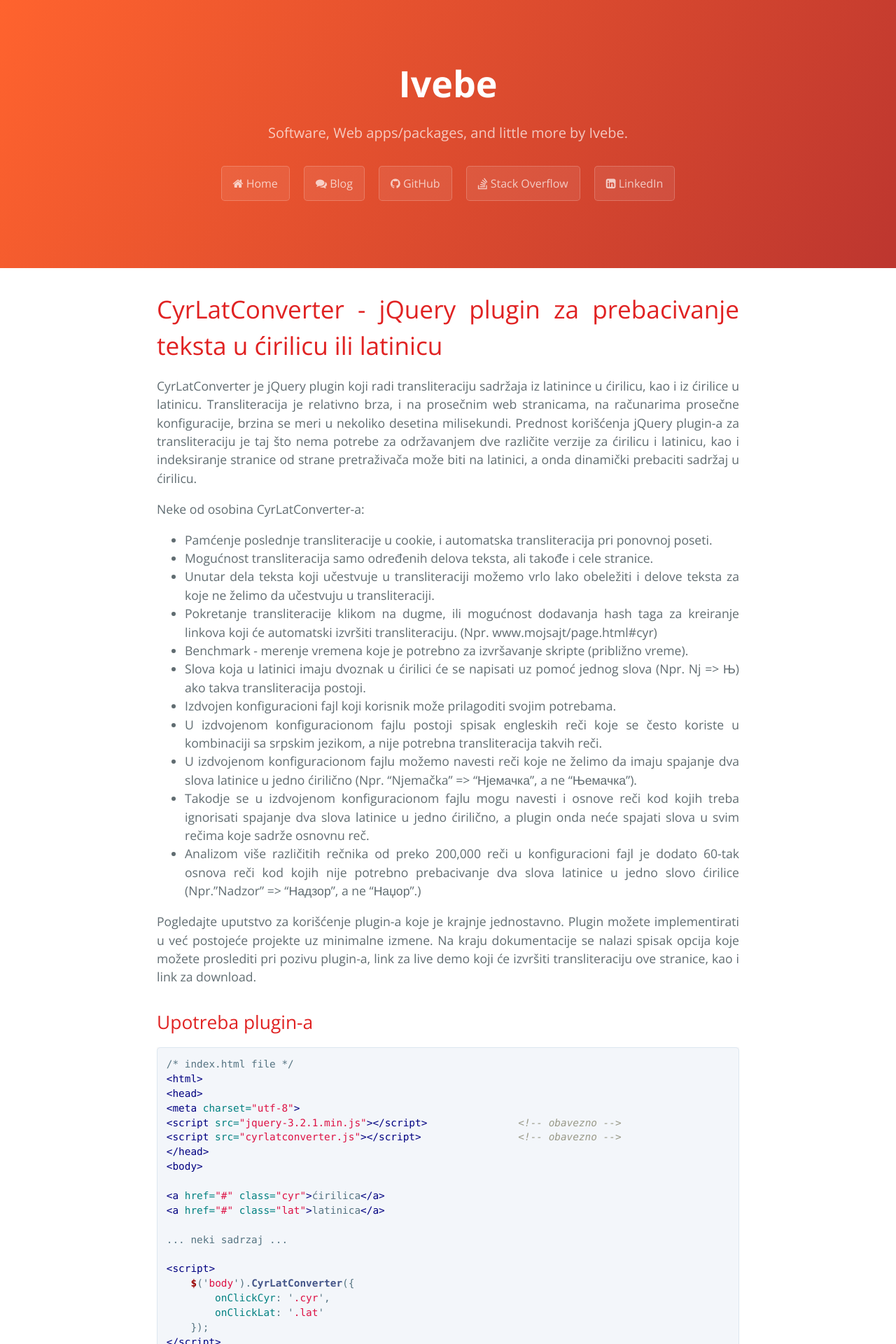
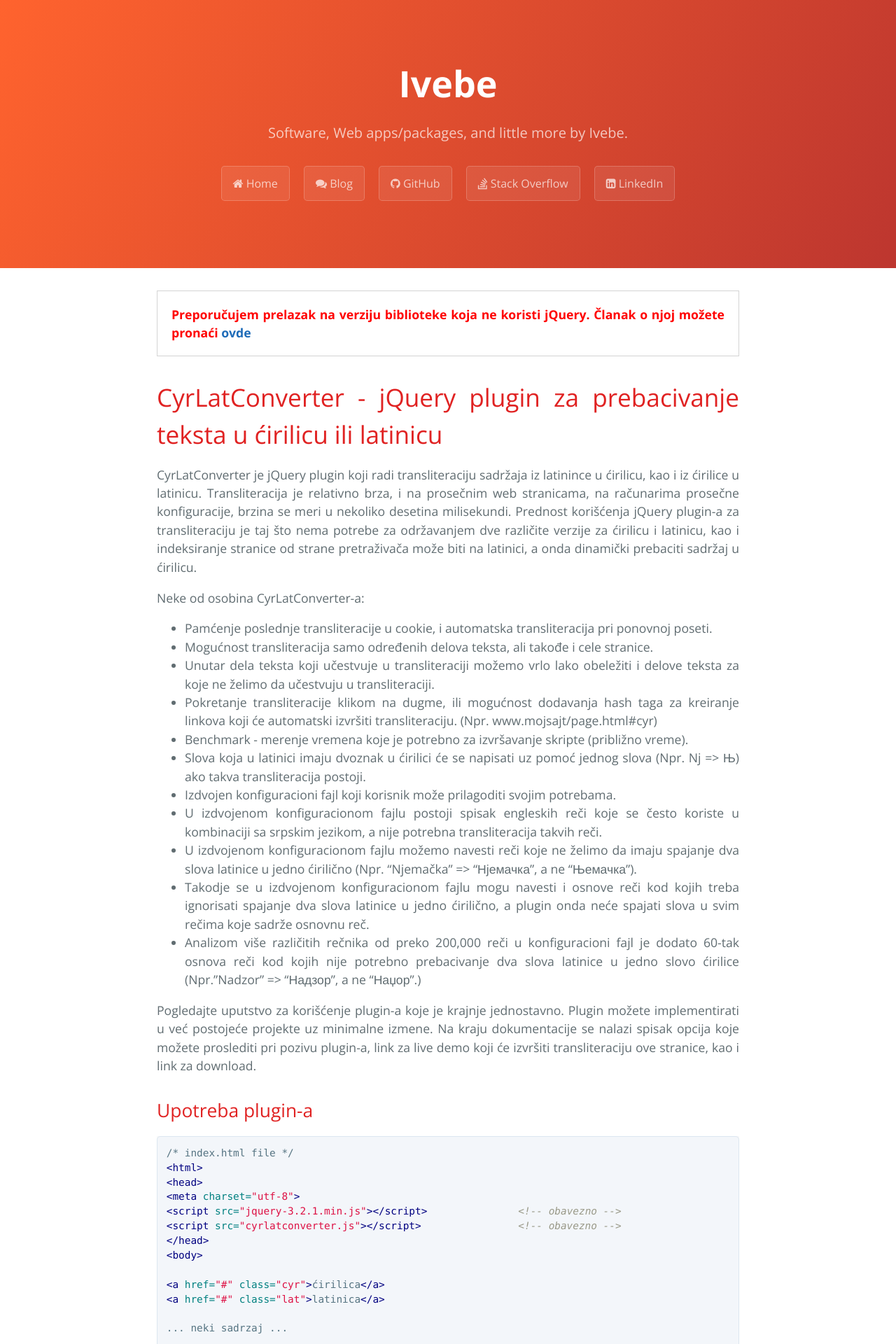
Before and after one commit to ivebe/ivebe.github.io, a Jekyll site: the page built from _posts/2017-11-23-cyrillic-to-latin-and-latin-to-cyrillic-jquery-plugin.md, in a window 1280 px wide. Shown: the top 1920 px of the page at 70% size. Built offline with Jekyll 4.4.1, drawn with Linux system fonts in a browser that asks for light colours; comment, search, counter and statistics services are not loaded.

Commit message:
alert added

```diff
--- a/_posts/2017-11-23-cyrillic-to-latin-and-latin-to-cyrillic-jquery-plugin.md
+++ b/_posts/2017-11-23-cyrillic-to-latin-and-latin-to-cyrillic-jquery-plugin.md
@@ -6,6 +6,8 @@ description: CyrLatConverter je plugin za jQuery koji radi preslovljavanje iz ć
 category: RS, Intermediate, jQuery
 comments: true
 ---
+
+<div class="alert">Preporučujem prelazak na verziju biblioteke koja ne koristi jQuery. Članak o njoj možete pronaći <a href="https://ivebe.com/blog/cyrillic-to-latin-and-latin-to-cyrillic-javascript-library.html">ovde</a></div>
 
 # CyrLatConverter - jQuery plugin za prebacivanje teksta u ćirilicu ili latinicu
 
--- a/_sass/custom.scss
+++ b/_sass/custom.scss
@@ -161,3 +161,10 @@ a:hover{
 body{
   text-align: justify;
 }
+
+.alert{
+  padding: 20px;
+  border: 1px solid lightgray;
+  color: red;
+  font-weight: bold;
+}
```
